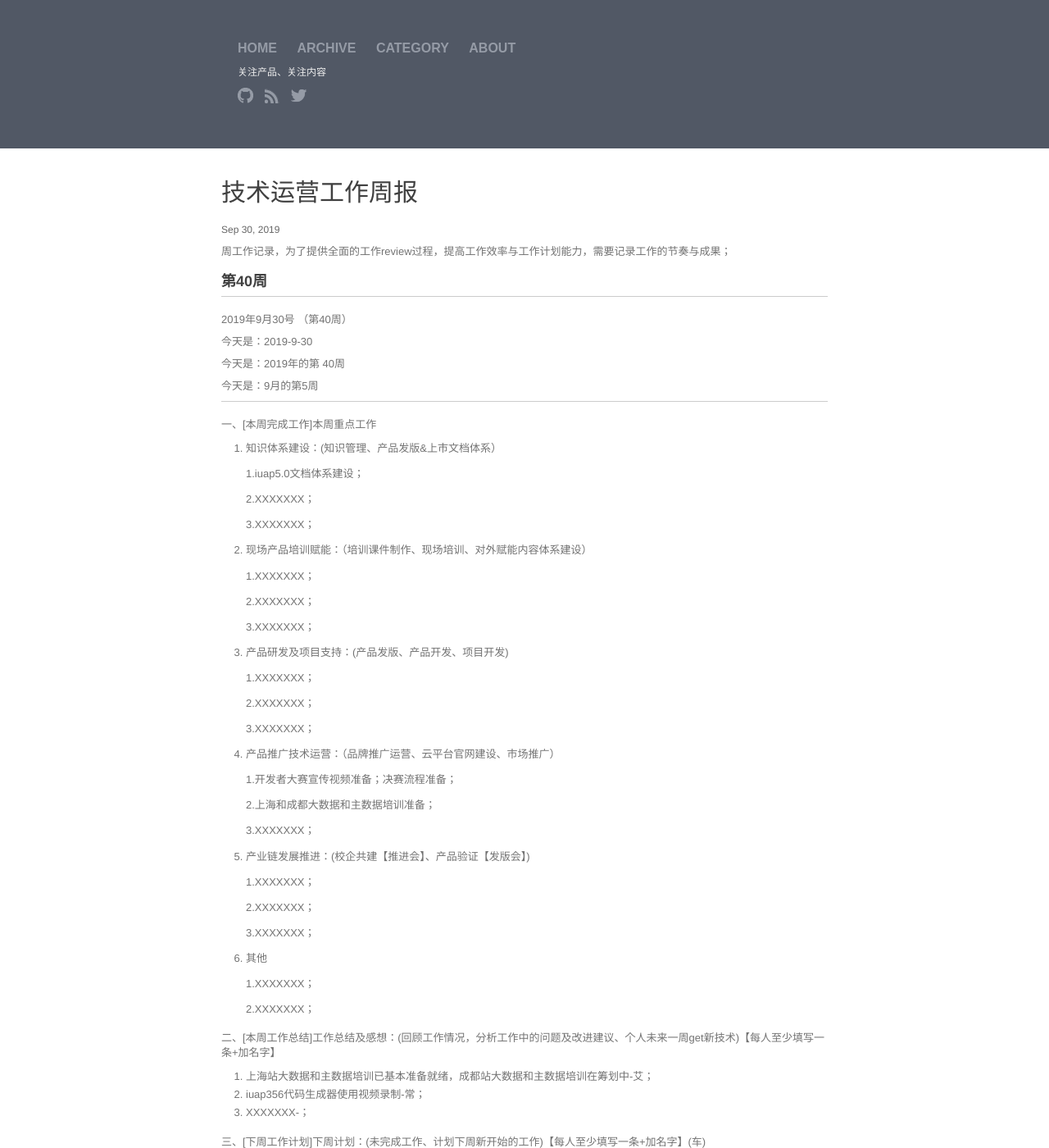
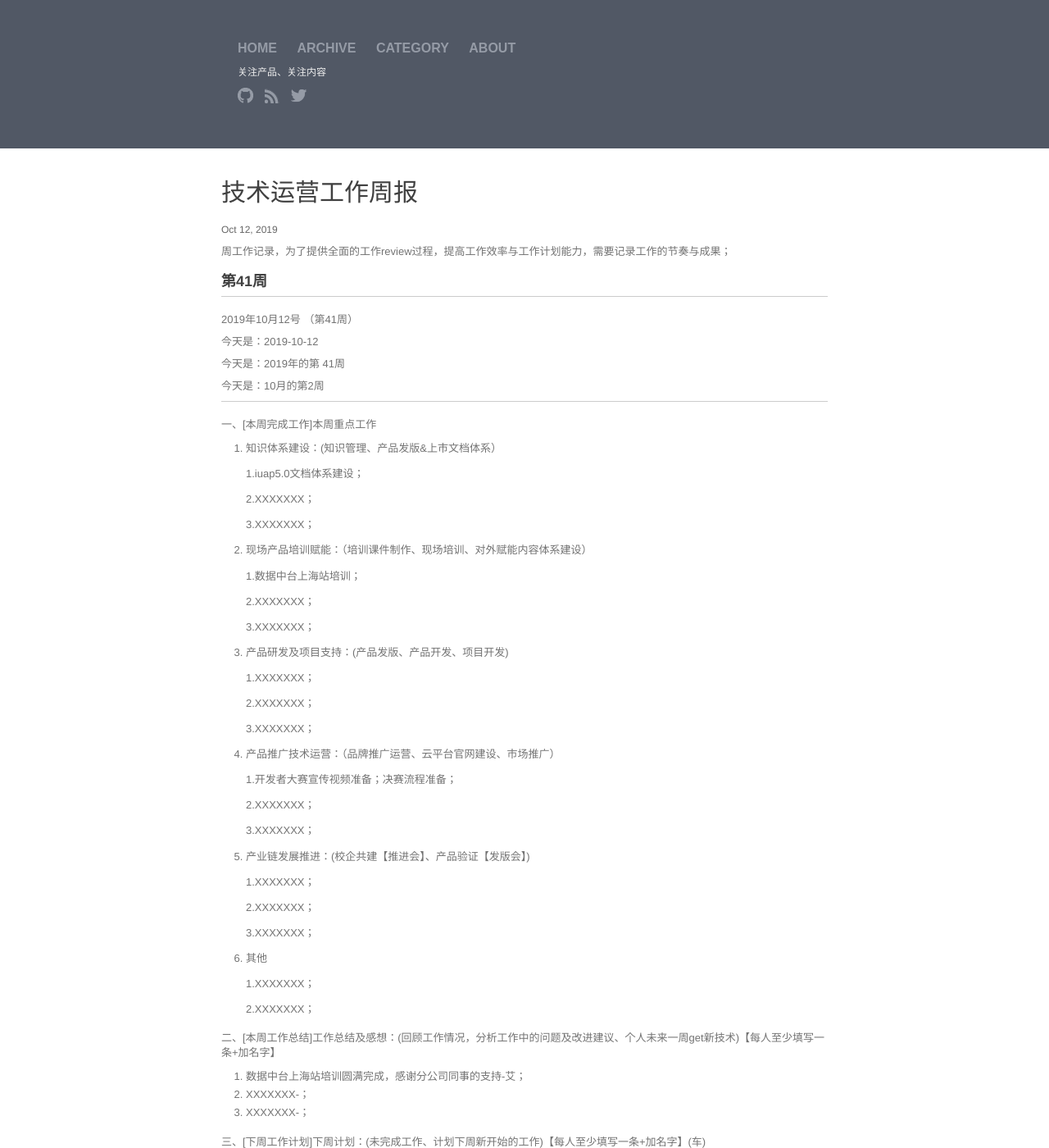
Before and after one commit to walllFlower/blog, a Jekyll site: the page built from _posts/2018-07-17-day_report_cxz.md, in a window 1280 px wide and 1400 px high. Shown: the whole window at 82% size. Built offline with Jekyll 4.4.1, drawn with Linux system fonts in a browser that asks for light colours; comment, search, counter and statistics services are not loaded; some of the changed text lies outside the part shown.

Commit message:
Update 2018-07-17-day_report_cxz.md

```diff
--- a/_posts/2018-07-17-day_report_cxz.md
+++ b/_posts/2018-07-17-day_report_cxz.md
@@ -1,11 +1,90 @@
 ---
 layout: post
 title:  "技术运营工作周报"
-date:   2019-9-30 14:57:32
+date:   2019-10-12 14:57:32
 categories: 技术运营工作周报
 ---
 
 周工作记录，为了提供全面的工作review过程，提高工作效率与工作计划能力，需要记录工作的节奏与成果；
+
+###  第41周
+
+***
+
+2019年10月12号 （第41周）
+
+今天是：2019-10-12
+
+今天是：2019年的第 41周
+
+今天是：10月的第2周
+
+***
+
+
+一、[本周完成工作]本周重点工作
+
+1. 知识体系建设：(知识管理、产品发版&上市文档体系）
+
+    1.iuap5.0文档体系建设；
+
+    2.XXXXXXX；
+
+    3.XXXXXXX；
+
+2. 现场产品培训赋能：（培训课件制作、现场培训、对外赋能内容体系建设）
+
+    1.数据中台上海站培训；
+
+    2.XXXXXXX；
+
+    3.XXXXXXX；
+
+3. 产品研发及项目支持：(产品发版、产品开发、项目开发)
+
+    1.XXXXXXX；
+
+    2.XXXXXXX；
+
+    3.XXXXXXX；
+
+4. 产品推广技术运营：（品牌推广运营、云平台官网建设、市场推广）
+
+    1.开发者大赛宣传视频准备；决赛流程准备；
+
+    2.XXXXXXX；
+
+    3.XXXXXXX；
+
+
+5. 产业链发展推进：(校企共建【推进会】、产品验证【发版会】)
+
+    1.XXXXXXX；
+
+    2.XXXXXXX；
+
+    3.XXXXXXX；
+
+6. 其他
+
+    1.XXXXXXX；
+
+    2.XXXXXXX；
+
+二、[本周工作总结]工作总结及感想：(回顾工作情况，分析工作中的问题及改进建议、个人未来一周get新技术)【每人至少填写一条+加名字】
+
+1. 数据中台上海站培训圆满完成，感谢分公司同事的支持-艾；
+2. XXXXXXX-；
+3. XXXXXXX-；
+
+三、[下周工作计划]下周计划：(未完成工作、计划下周新开始的工作)【每人至少填写一条+加名字】(车)
+
+1. 开发者大赛决赛流程准备；上海大数据和主数据培训教务-艾；
+2. XXXXXXX-；
+3. XXXXXXX-；
+
+
+
 
 ###  第40周
 
```
